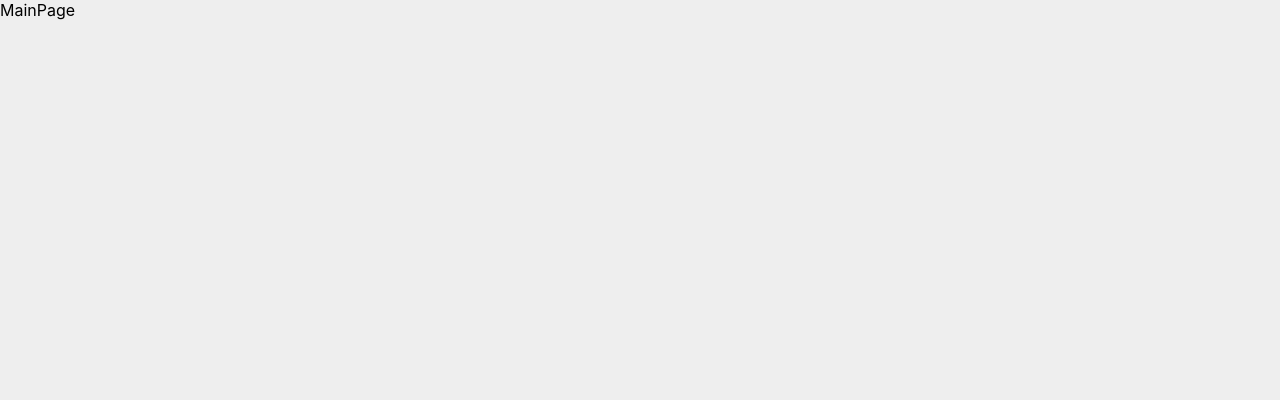
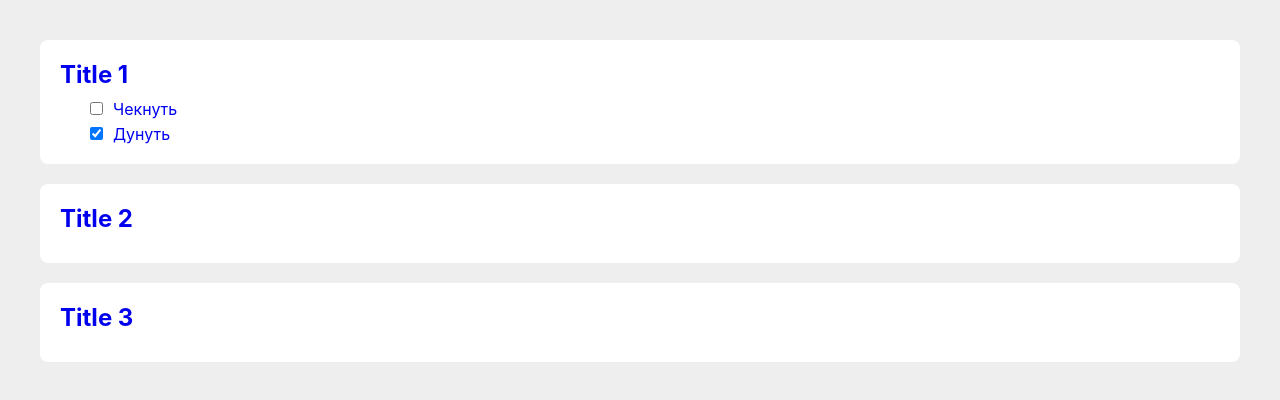
Before and after one commit to anaxronik/react-ts-webpack-test-TOT, a React app: page / in a window 1280 px wide. Shown: the top 400 px of the page. Built offline with nearby package versions, Linux system fonts and the light colour scheme.

Commit message:
create components

```diff
--- /dev/null
+++ b/src/components/Note/index.tsx
@@ -0,0 +1,22 @@
+import React from "react";
+import { NavLink } from "react-router-dom";
+import { TNote } from "../../types";
+import Todo from "../Todo";
+import "./style.scss";
+
+interface IProps extends TNote {}
+
+const Note: React.FC<IProps> = ({ title, todos, id }) => {
+  return (
+    <NavLink to={`/notes/${id}`} className="note">
+      <div className="note__title">{title}</div>
+      <div className="note__todos">
+        {todos.map((todo) => (
+          <Todo {...todo} key={todo.id} />
+        ))}
+      </div>
+    </NavLink>
+  );
+};
+
+export default Note;
--- /dev/null
+++ b/src/components/Note/style.scss
@@ -0,0 +1,27 @@
+@import "../../styles/vars.scss";
+
+.note {
+  background-color: $color-white;
+  border-radius: 8px;
+  padding: 20px;
+  cursor: pointer;
+  text-decoration: none;
+
+  &:hover {
+    background-color: $color-grey-dark;
+  }
+
+  &__title {
+    font-weight: bold;
+    text-transform: capitalize;
+    font-size: 24px;
+  }
+
+  &__todos {
+    margin-top: 10px;
+    padding-left: 30px;
+    display: flex;
+    flex-direction: column;
+    gap: 5px;
+  }
+}
--- /dev/null
+++ b/src/components/Todo/index.tsx
@@ -0,0 +1,23 @@
+import React from "react";
+import { TTodo } from "../../types";
+import "./style.scss";
+
+interface IProps extends TTodo {}
+
+const Todo: React.FC<IProps> = ({ isComplete, text }) => {
+  return (
+    <div className="todo">
+      <input
+        className="todo__checkbox"
+        type="checkbox"
+        checked={isComplete}
+        readOnly
+      />
+      <span className="todo__text">{text}</span>
+    </div>
+  );
+};
+
+interface IProps extends TTodo {}
+
+export default Todo;
--- /dev/null
+++ b/src/components/Todo/style.scss
@@ -0,0 +1,5 @@
+.todo {
+  &__checkbox {
+    margin-right: 10px;
+  }
+}
--- a/src/pages/MainPage/index.tsx
+++ b/src/pages/MainPage/index.tsx
@@ -1,7 +1,39 @@
 import React from "react";
+import Note from "../../components/Note";
+import { TNote } from "../../types";
+import "./style.scss";
+
+const notes: TNote[] = [
+  {
+    id: "1",
+    title: "title 1",
+    todos: [
+      { id: "1", isComplete: false, text: "Чекнуть" },
+      { id: "2", isComplete: true, text: "Дунуть" },
+    ],
+  },
+  {
+    id: "2",
+    title: "title 2",
+    todos: [],
+  },
+  {
+    id: "3",
+    title: "title 3",
+    todos: [],
+  },
+];
 
 const MainPage = () => {
-  return <div>MainPage</div>;
+  return (
+    <div className="main-page container">
+      <div className="main-page__notes">
+        {notes.map((note) => (
+          <Note {...note} key={note.id} />
+        ))}
+      </div>
+    </div>
+  );
 };
 
 export default MainPage;
--- /dev/null
+++ b/src/pages/MainPage/style.scss
@@ -0,0 +1,9 @@
+.main-page {
+  padding-top: 40px;
+
+  &__notes {
+    display: flex;
+    flex-direction: column;
+    gap: 20px;
+  }
+}
--- /dev/null
+++ b/src/types/index.ts
@@ -0,0 +1,11 @@
+export type TTodo = {
+  id: string;
+  text: string;
+  isComplete: boolean;
+};
+
+export type TNote = {
+  id: string;
+  title: string;
+  todos: TTodo[];
+};
```
